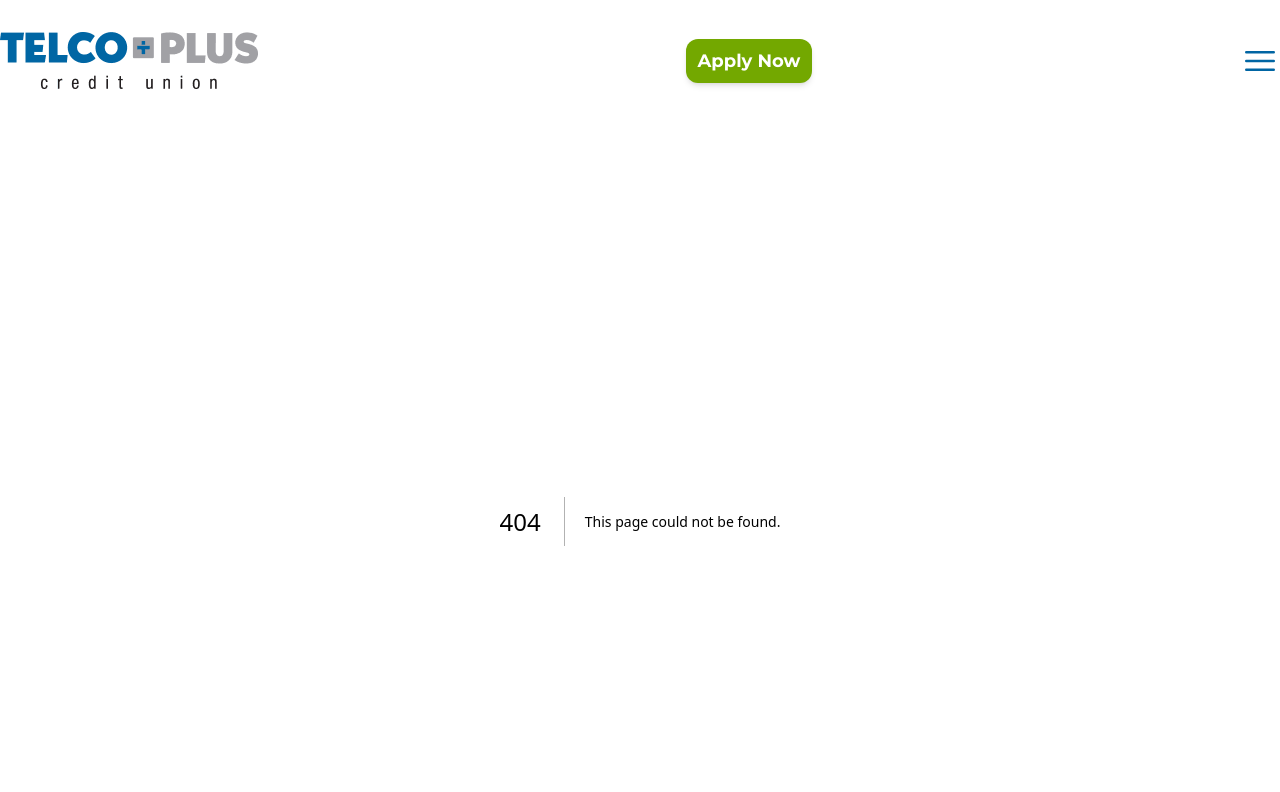
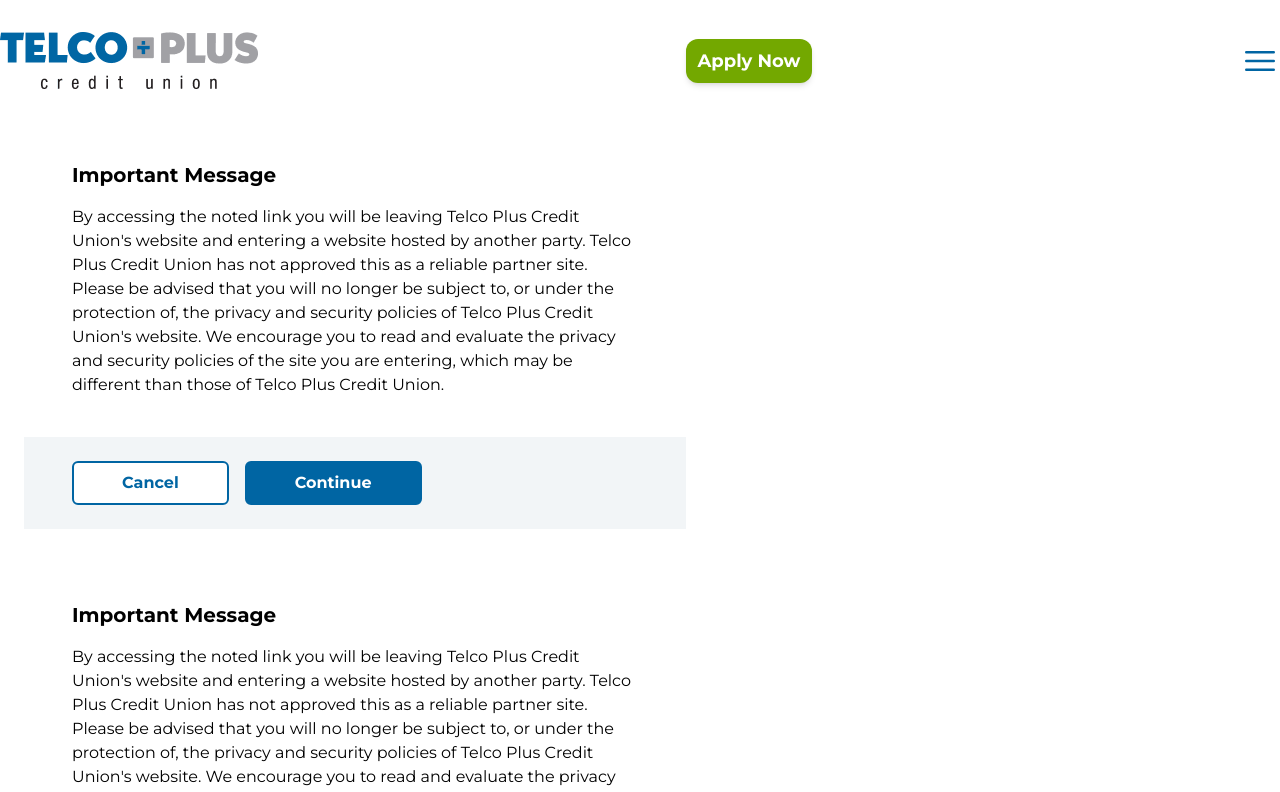
Before and after one commit to Dillonzellis/Telco-Next, a Next.js app: page /modals in a window 1280 px wide. Before the commit this address had no page. Shown: the top 792 px of the page. Built offline with nearby package versions, Linux system fonts and the light colour scheme.

Commit message:
add modals

```diff
--- a/src/app/checking/page.tsx
+++ b/src/app/checking/page.tsx
@@ -1,21 +1,16 @@
-import React from "react";
 import HeroSubHeading from "../components/util/headings/HeroSubHeading";
 import PrimaryHeading from "../components/util/headings/PrimaryHeading";
-import Container from "../components/util/layout/Container";
+
 import InnerHero from "../components/util/layout/InnerHero";
-import Modal from "../components/util/modals/Modal";
 
 function page() {
   return (
     <>
       <InnerHero>
-        <HeroSubHeading text="" />
+        <HeroSubHeading text="members first" />
         <PrimaryHeading headingText="Telco Plus" />
         <p className="">Telco Plus is a great company</p>
       </InnerHero>
-      <Container>
-        <Modal />
-      </Container>
     </>
   );
 }
--- a/src/app/components/util/modals/ModalBtn.tsx
+++ /dev/null
@@ -1,22 +0,0 @@
-import React from "react";
-
-function ModalBtn({
-  btnText,
-  className,
-}: {
-  btnText: string;
-  className?: string;
-}) {
-  return (
-    <div>
-      <a
-        href="#"
-        className={`${className} block rounded-md border-2 border-brandingBlue-400 px-12 py-2 text-center font-bold`}
-      >
-        {btnText}
-      </a>
-    </div>
-  );
-}
-
-export default ModalBtn;
--- /dev/null
+++ b/src/app/modals/CancelBtn.tsx
@@ -0,0 +1,15 @@
+import React from "react";
+
+function CancelBtn({ modalNum }: { modalNum: string }) {
+  return (
+    <div>
+      <div
+        className={`wow-modal-close-${modalNum} block rounded-md  border-2  border-brandingBlue-400 bg-white px-12 py-2 text-center font-bold text-brandingBlue-400`}
+      >
+        Cancel
+      </div>
+    </div>
+  );
+}
+
+export default CancelBtn;
--- a/src/app/components/util/modals/Modal.tsx
+++ b/src/app/modals/Modal.tsx
@@ -1,9 +1,18 @@
 import React from "react";
+import CancelBtn from "./CancelBtn";
 import ModalBtn from "./ModalBtn";
 
-function Modal() {
+function Modal({
+  modalName,
+  modalNum,
+  btnLink,
+}: {
+  modalName: string;
+  modalNum: string;
+  btnLink: string;
+}) {
   return (
-    <div className="max-w-[662px] border-2 ">
+    <div className={`${modalName} max-w-[662px]`}>
       <div className="px-3 py-4 md:px-12 md:py-10">
         <div className="pb-4 text-xl font-bold">Important Message</div>
         <p>
@@ -18,16 +27,9 @@
         </p>
       </div>
       <div className="bg-auxBlue-100">
-        <div className="flex flex-col gap-y-2 gap-x-4 px-12 py-6 md:flex-row">
-          <ModalBtn
-            btnText="Cancel"
-            className="border-2 border-brandingBlue-400 bg-white text-brandingBlue-400"
-          />
-          <ModalBtn
-            btnText="Continue"
-            className="bg-brandingBlue-400 text-white
-          "
-          />
+        <div className="flex cursor-pointer flex-col gap-y-2 gap-x-4 px-12 py-6 md:flex-row">
+          <CancelBtn modalNum={modalNum} />
+          <ModalBtn btnLink={btnLink} />
         </div>
       </div>
     </div>
--- /dev/null
+++ b/src/app/modals/ModalBtn.tsx
@@ -0,0 +1,14 @@
+function ModalBtn({ btnLink }: { btnLink: string }) {
+  return (
+    <div>
+      <a
+        href={btnLink}
+        className="block rounded-md border-2 border-brandingBlue-400 bg-brandingBlue-400 px-12 py-2 text-center font-bold text-white"
+      >
+        Continue
+      </a>
+    </div>
+  );
+}
+
+export default ModalBtn;
--- /dev/null
+++ b/src/app/modals/data/modals.tsx
@@ -0,0 +1,109 @@
+export const modals = [
+  {
+    modalName: "facebook",
+    modalNum: "1",
+    btnLink: "https://www.facebook.com/telcopluscu/",
+  },
+  {
+    modalName: "instagram",
+    modalNum: "2",
+    btnLink: "https://www.instagram.com/telcopluscu/",
+  },
+  {
+    modalName: "youtube",
+    modalNum: "3",
+    btnLink: "https://www.youtube.com/user/TelcoPlusCreditUnion",
+  },
+  {
+    modalName: "ncua",
+    modalNum: "4",
+    btnLink: "https://ncua.gov/",
+  },
+  {
+    modalName: "cuna",
+    modalNum: "5",
+    btnLink: "https://www.cuna.org/",
+  },
+  {
+    modalName: "cornerstone",
+    modalNum: "6",
+    btnLink: "https://www.cornerstoneleague.coop/",
+  },
+  {
+    modalName: "EZCard",
+    modalNum: "7",
+    btnLink: "https://www.ezcardinfo.com/#/",
+  },
+  {
+    modalName: "CUFG Insurance",
+    modalNum: "8",
+    btnLink: "https://acutx-hmcwt.formstack.com/forms/insurance_telcoplus",
+  },
+  {
+    modalName: "CUDS",
+    modalNum: "9",
+    btnLink: "https://cud.texas.gov/",
+  },
+  {
+    modalName: "Mortgage Loan Application",
+    modalNum: "10",
+    btnLink: "https://hosting.bytesoftware.com/apps/bcp_57224",
+  },
+  {
+    modalName: "Loan application",
+    modalNum: "11",
+    btnLink: "https://dsot.onlinecu.com/telcopluscu/#/",
+  },
+  {
+    modalName: "Non Member Loan App",
+    modalNum: "12",
+    btnLink:
+      "https://dsotapi.onlinecu.com/telcopluscu/LoanApplications/LOANHTML.html?docid=1",
+  },
+  {
+    modalName: "GAP Video",
+    modalNum: "13",
+    btnLink: "https://www.youtube.com/watch?v=0CsQj6H_ekE",
+  },
+  {
+    modalName: "Extended Auto Warranty",
+    modalNum: "14",
+    btnLink: "https://www.youtube.com/watch?v=ppHkkRliYLU",
+  },
+  {
+    modalName: "FAQ Youtube Playlist",
+    modalNum: "15",
+    btnLink:
+      "https://www.youtube.com/playlist?list=PLOBcVEL0SOwMs8cArB2MAHEojQcYBSq1R",
+  },
+  {
+    modalName: "Savings Youtube Playlist",
+    modalNum: "16",
+    btnLink:
+      "https://www.youtube.com/playlist?list=PLOBcVEL0SOwMtl-W4xrYC9jpwct42CpNP",
+  },
+  {
+    modalName: "Real Estate Youtube Playlist",
+    modalNum: "17",
+    btnLink:
+      "https://www.youtube.com/playlist?list=PLOBcVEL0SOwM3DmUoUJsv2MecO5vlKPeR",
+  },
+  {
+    modalName: "Bilingual Youtube Playlist",
+    modalNum: "18",
+    btnLink:
+      "https://www.youtube.com/playlist?list=PLOBcVEL0SOwOW1gcD18XexNmNbquByk4u",
+  },
+  {
+    modalName: "Fun Youtube Playlist",
+    modalNum: "19",
+    btnLink:
+      "https://www.youtube.com/playlist?list=PLOBcVEL0SOwMiFgN0sDCVq0ufEuvI9eCF",
+  },
+  {
+    modalName: "How To",
+    modalNum: "20",
+    btnLink:
+      "https://www.youtube.com/playlist?list=PLOBcVEL0SOwOhRf2iTwL6gNpPWwfhMwh5",
+  },
+];
--- /dev/null
+++ b/src/app/modals/page.tsx
@@ -0,0 +1,40 @@
+import Container from "../components/util/layout/Container";
+import { modals } from "./data/modals";
+import Modal from "./Modal";
+
+function page() {
+  // const mapModals = modals.map((modal, index) => (
+  //   <Modal
+  //     modalName={modal.modalName}
+  //     modalNum={modal.modalNum}
+  //     btnLink={modal.btnLink}
+  //     key={index}
+  //   />
+  // ));
+
+  const mapModals = modals.map(
+    (
+      modal: { modalName: string; modalNum: string; btnLink: string },
+      index
+    ) => (
+      <Modal
+        modalName={modal.modalName}
+        modalNum={modal.modalNum}
+        btnLink={modal.btnLink}
+        key={index}
+      />
+    )
+  );
+
+  return (
+    <div>
+      <Container>
+        <div className="modals-container mb-8 flex flex-col gap-8">
+          {mapModals}
+        </div>
+      </Container>
+    </div>
+  );
+}
+
+export default page;
```
